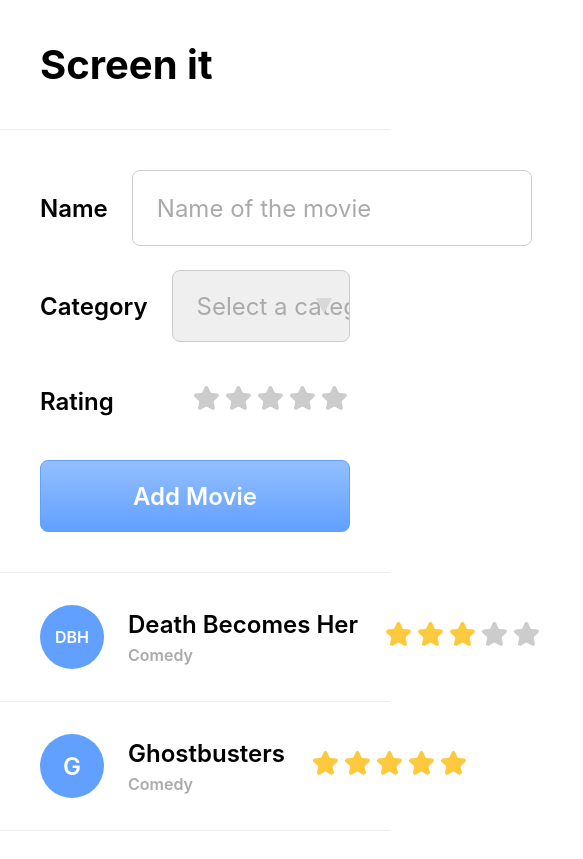
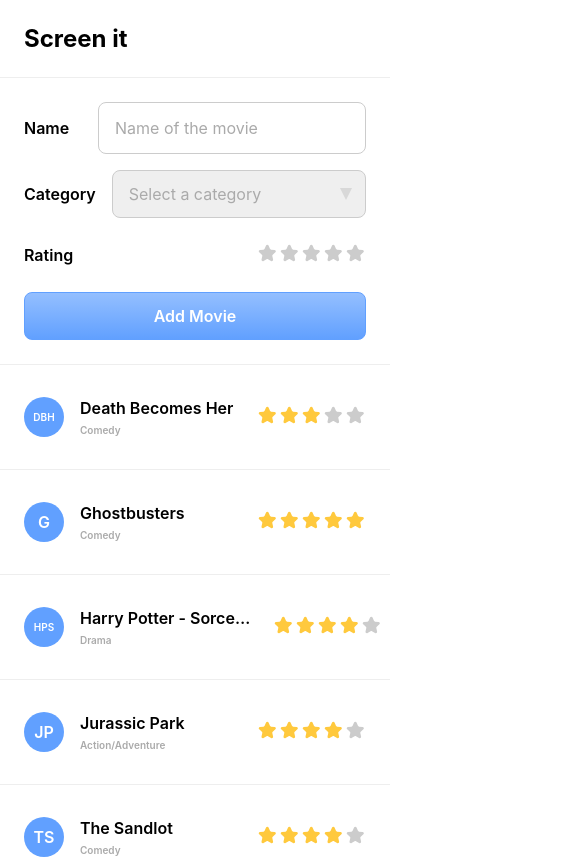
Before and after one commit to atrombet/screen-it, a React (Create React App) app: page / in a window 390 px wide. Shown: the top 859 px of the page, 583 px wide, since content can reach past the window. Built offline with nearby package versions, Linux system fonts and the light colour scheme.

Commit message:
Responsive css tweaks.

```diff
--- a/src/App.css
+++ b/src/App.css
@@ -1,6 +1,7 @@
 .screenIt {
   max-width: 1000px;
   margin: auto;
+  overflow: hidden;
 }
 
 .screenIt__header {
--- a/src/components/MovieRow/MovieRow.css
+++ b/src/components/MovieRow/MovieRow.css
@@ -2,9 +2,13 @@
   padding: 32px var(--large);
   display: grid;
   align-items: center;
-  grid-template-columns: 64px 1fr 176px;
+  grid-template-columns: var(--avatar-size) 1fr calc(var(--icon-size) * 5);
   column-gap: var(--medium);
   border-bottom: var(--border-bottom);
+}
+
+.movieRow__details {
+  max-width: 45vw;
 }
 
 .movieRow__name {
@@ -12,7 +16,6 @@
   overflow-x: hidden;
   white-space: nowrap;
   text-overflow: ellipsis;
-  max-width: 255px;
   margin-bottom: 6px;
 }
 
@@ -21,3 +24,7 @@
   font-weight: var(--font-weight-medium);
   color: var(--light-text);
 }
+
+.movieRow__rating {
+  justify-self: end;
+}
--- a/src/components/MovieRow/MovieRow.tsx
+++ b/src/components/MovieRow/MovieRow.tsx
@@ -13,11 +13,13 @@
   return (
     <div className="movieRow">
       <MovieRowAvatar movieName={movie.name} />
-      <div>
+      <div className="movieRow__details">
         <div className="movieRow__name">{ movie.name }</div>
         <div className="movieRow__category">{ CATEGORIES[movie.category].displayText }</div>
       </div>
-      <Rating rating={movie.rating} editable={true} />
+      <div className="movieRow__rating">
+        <Rating rating={movie.rating} editable={true} />
+      </div>
     </div>
   );
 };
--- a/src/components/MovieRow/MovieRowAvatar/MovieRowAvatar.css
+++ b/src/components/MovieRow/MovieRowAvatar/MovieRowAvatar.css
@@ -2,12 +2,19 @@
   display: flex;
   justify-content: center;
   align-items: center;
-  height: 64px;
-  width: 64px;
+  height: var(--avatar-size);
+  width: var(--avatar-size);
   border-radius: 50%;
   color: white;
   background-color: var(--blue);
-  font-size: var(--medium);
   font-weight: var(--font-weight-semi-bold);
   text-transform: uppercase;
 }
+
+.movieRowAvatar__mediumText {
+  font-size: var(--medium);
+}
+
+.movieRowAvatar__smallText {
+  font-size: var(--small);
+}
--- a/src/components/MovieRow/MovieRowAvatar/MovieRowAvatar.tsx
+++ b/src/components/MovieRow/MovieRowAvatar/MovieRowAvatar.tsx
@@ -20,9 +20,9 @@
     .substring(0, 3);
 
   // Calculate font size based on number of initials.
-  const fontSize = initials.length > 2 ? '16px' :  '24px';
+  const className = initials.length > 2 ? 'movieRowAvatar movieRowAvatar__smallText' :  'movieRowAvatar movieRowAvatar__mediumText';
 
   return (
-    <div className="movieRowAvatar" style={{ fontSize: fontSize }}>{ initials }</div>
+    <div className={className}>{ initials }</div>
   );
 };
--- a/src/components/NewMovieForm/NewMovieForm.css
+++ b/src/components/NewMovieForm/NewMovieForm.css
@@ -16,10 +16,8 @@
 
 .newMovieForm input {
   font-family: var(--font-family);
-  flex-grow: 1;
-  max-width: 437px;
   font-size: var(--medium);
-  height: 72px;
+  height: var(--input-height);
   padding-left: var(--medium);
   border: 1px solid #CCCCCC;
   border-radius: var(--border-radius);
@@ -47,7 +45,7 @@
   font-size: var(--medium);
   font-weight: var(--font-weight-semi-bold);
   font-family: var(--font-family);
-  height: 72px;
+  height: var(--input-height);
   color: white;
   background: linear-gradient(var(--light-blue), var(--blue));
   border: 1px solid var(--blue);
--- a/src/components/Rating/Rating.css
+++ b/src/components/Rating/Rating.css
@@ -1,3 +1,8 @@
 .rating {
   display: inline-block !important;
 }
+
+.rating img {
+  height: var(--icon-size);
+  width: var(--icon-size);
+}
--- a/src/components/ScreenItSelect/ScreenItSelect.css
+++ b/src/components/ScreenItSelect/ScreenItSelect.css
@@ -6,14 +6,14 @@
   content: '';
   position: absolute;
   pointer-events: none;
-  right: 18px;
-  top: 28px;
-  bottom: 28px;
+  right: calc(var(--caret-size) + 2px);
+  top: calc((var(--input-height) - var(--caret-size)) / 2);
+  bottom: calc((var(--input-height) - var(--caret-size)) / 2);
   height: 0;
   width: 0;
-  border-left: 8px solid transparent;
-  border-right: 8px solid transparent;
-  border-top: 16px solid #D8D8D8;
+  border-left: calc(var(--caret-size) / 2) solid transparent;
+  border-right: calc(var(--caret-size) / 2) solid transparent;
+  border-top: var(--caret-size) solid #D8D8D8;
 }
 
 .screenItSelect option[value=""] {
@@ -26,9 +26,8 @@
   appearance: none;
   font-family: var(--font-family);
   width: 100%;
-  max-width: 437px;
   font-size: var(--medium);
-  height: 72px;
+  height: var(--input-height);
   padding-left: var(--medium);
   border: 1px solid #CCCCCC;
   border-radius: var(--border-radius);
--- a/src/index.css
+++ b/src/index.css
@@ -3,6 +3,10 @@
   --small: 16px;
   --medium: 24px;
   --large: 40px;
+  --icon-size: 32px;
+  --caret-size: 16px;
+  --input-height: 72px;
+  --avatar-size: 64px;
 
   /* Typography */
   --font-family: 'SF Pro Display', -apple-system, BlinkMacSystemFont, 'Segoe UI', 'Roboto', 'Oxygen',
@@ -33,3 +37,29 @@
   font-family: source-code-pro, Menlo, Monaco, Consolas, 'Courier New',
     monospace;
 }
+
+@media (max-width: 620px) {
+  :root {
+    /* Sizes */
+    --small: 12px;
+    --medium: 18px;
+    --large: 32px;
+    --icon-size: 28px;
+    --caret-size: 14px;
+    --input-height: 64px;
+    --avatar-size: 56px;
+  }
+}
+
+@media (max-width: 500px) {
+  :root {
+    /* Sizes */
+    --small: 10px;
+    --medium: 16px;
+    --large: 24px;
+    --icon-size: 22px;
+    --caret-size: 12px;
+    --input-height: 48px;
+    --avatar-size: 40px;
+  }
+}
```
